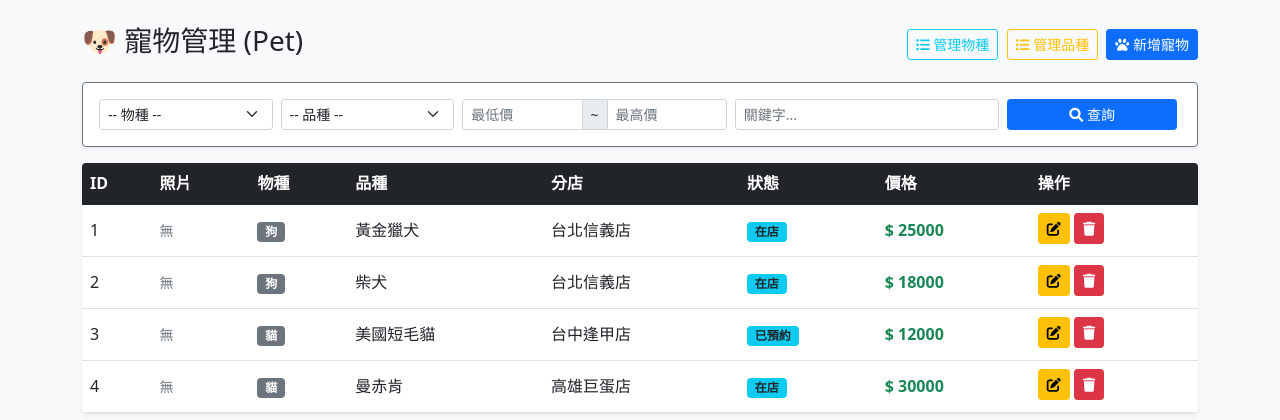
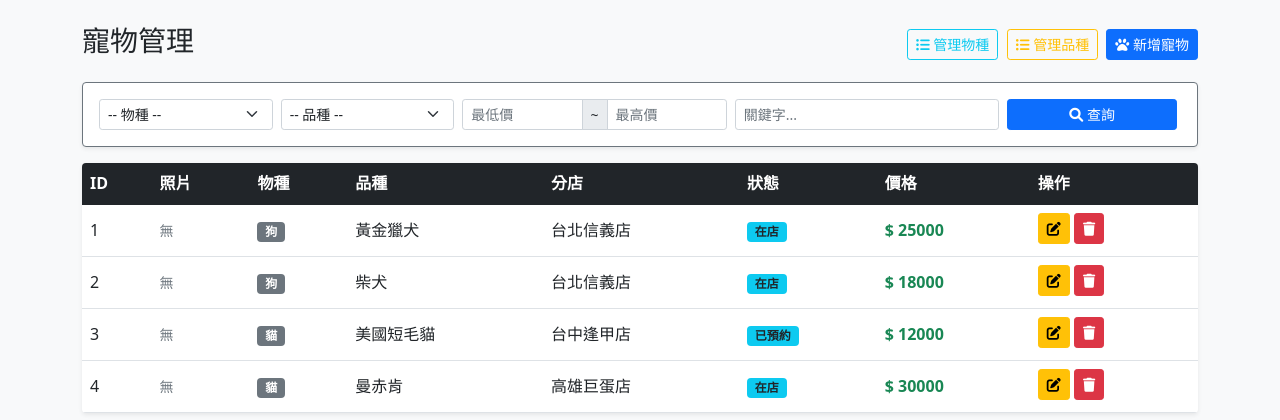
Before and after one commit to Serenetaytay/database_project, a PHP site: page /pet_mngt.php in a window 1280 px wide. Shown: the part 56-476 px from the top of the page. Run offline with PHP 8.4, Linux system fonts and the light colour scheme; data comes from the database, SQL or seed files in the repository.

Commit message:
Update pet_mngt.php

```diff
--- a/admin/pet_mngt.php
+++ b/admin/pet_mngt.php
@@ -179,7 +179,7 @@ $sql_query .= " ORDER BY PET.petID ASC"; // 升冪
     <div class="container mt-4">
 
         <div class="d-flex justify-content-between align-items-center mb-3">
-            <h3>🐶 寵物管理 (Pet)</h3>
+            <h3>寵物管理</h3>
             <div>
                 <button class="btn btn-outline-info btn-sm me-1" type="button" data-bs-toggle="collapse" data-bs-target="#addSpecieBox">
                     <i class="fas fa-list-ul"></i> 管理物種
```
